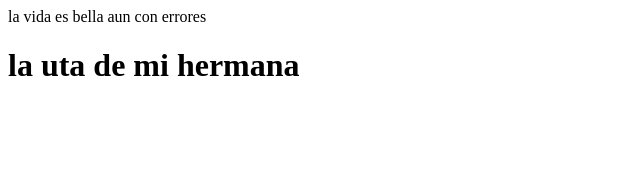
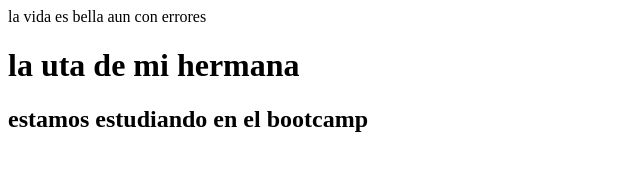
Before and after one commit to lncabana93/repo-prueba, a plain HTML site: page index.htm in a window 1280 px wide. Shown: the whole page, without its empty margins (0-640 px from the left). Drawn offline with Linux system fonts and the light colour scheme.

Commit message:
eagregamos un h2 con el titulop del bootcamp

```diff
--- a/index.htm
+++ b/index.htm
@@ -1,3 +1,5 @@
 <p>la vida es bella aun con errores</p>
 
 <h1>la uta de mi hermana</h1>
+
+<h2>estamos estudiando en el bootcamp</h2>
```
